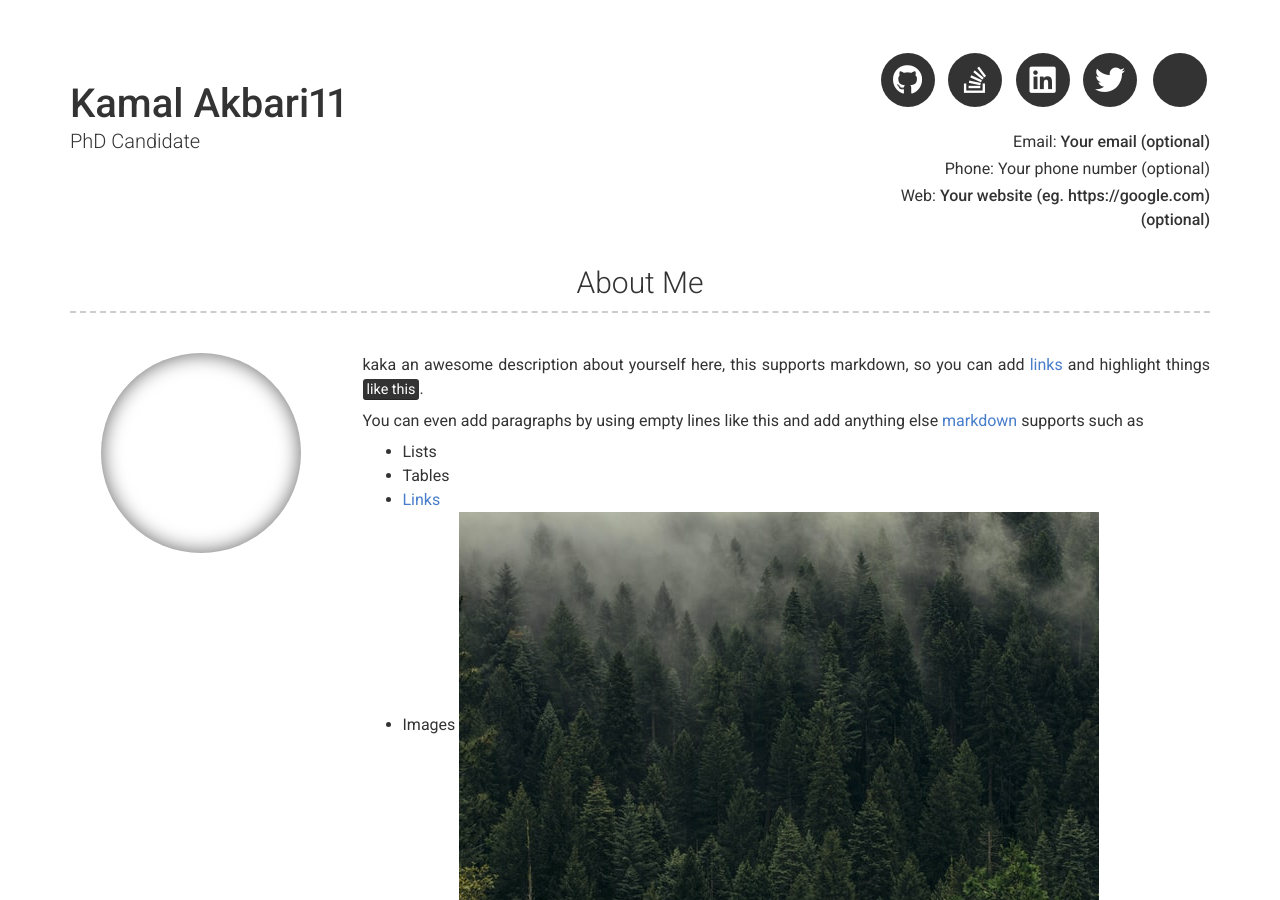
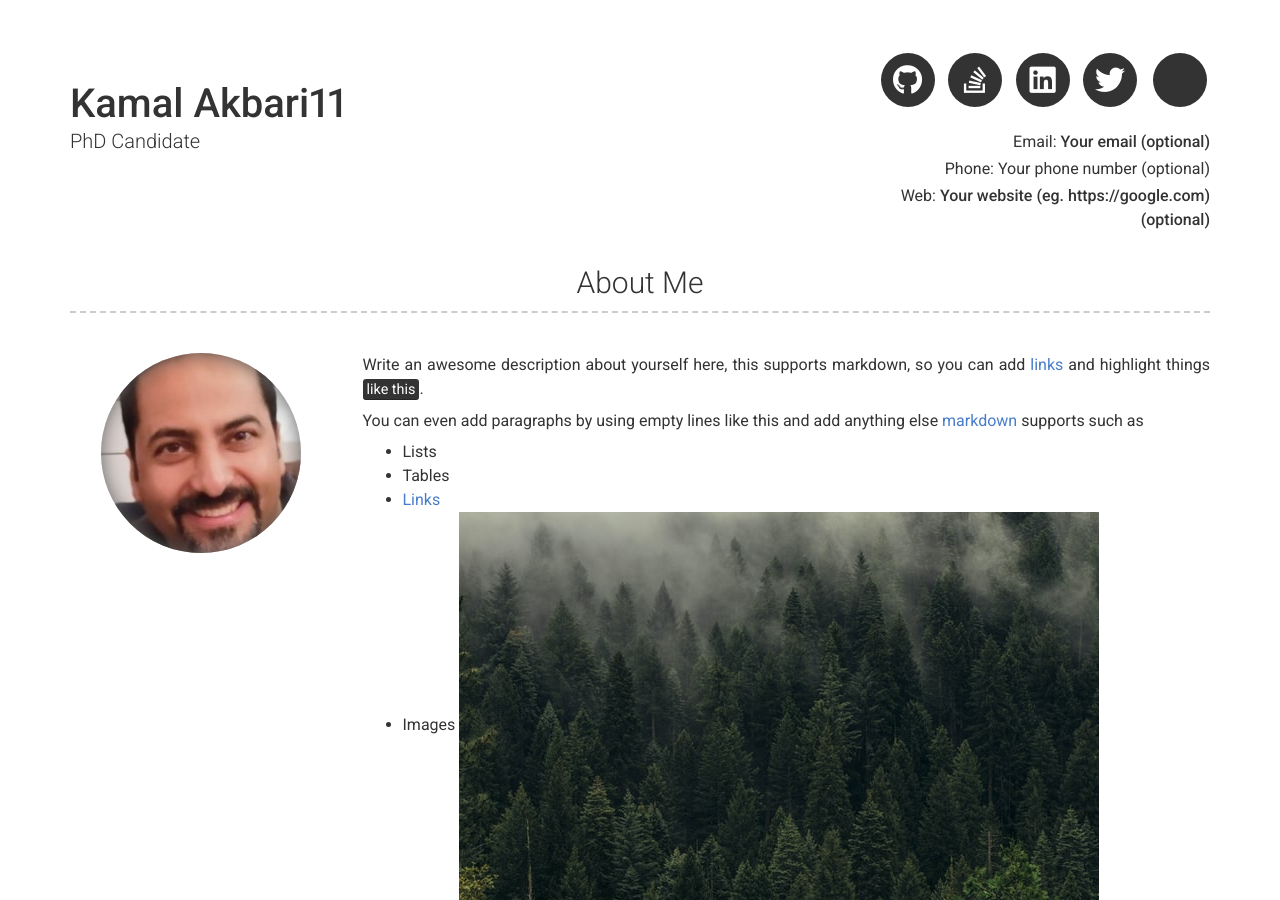
Before and after one commit to kamalakbari7/Who-am-I, a Jekyll site: the page built from index.md, in a window 1280 px wide and 900 px high. Built offline with Jekyll 4.4.1, drawn with Linux system fonts in a browser that asks for light colours; nearby versions of some CDN libraries.

Commit message:
Update _config.yml

```diff
--- a/_config.yml
+++ b/_config.yml
@@ -42,9 +42,9 @@ additional_links:
 
 # About Section
 # about_title: About Me (Use this to override about section title)
-about_profile_image: images/Kamal1.jpg)
+about_profile_image: images/Kamal1.jpg
 about_content: | # this will include new lines to allow paragraphs
-  kaka an awesome description about yourself here, this supports markdown, so you can add [links](http://foobar.com) and highlight things <mark>like this</mark>.
+  Write an awesome description about yourself here, this supports markdown, so you can add [links](http://foobar.com) and highlight things <mark>like this</mark>.
 
   You can even add paragraphs by using empty lines like this and add anything else [markdown](https://www.markdownguide.org/getting-started#what-is-markdown) supports such as
     - Lists
```
